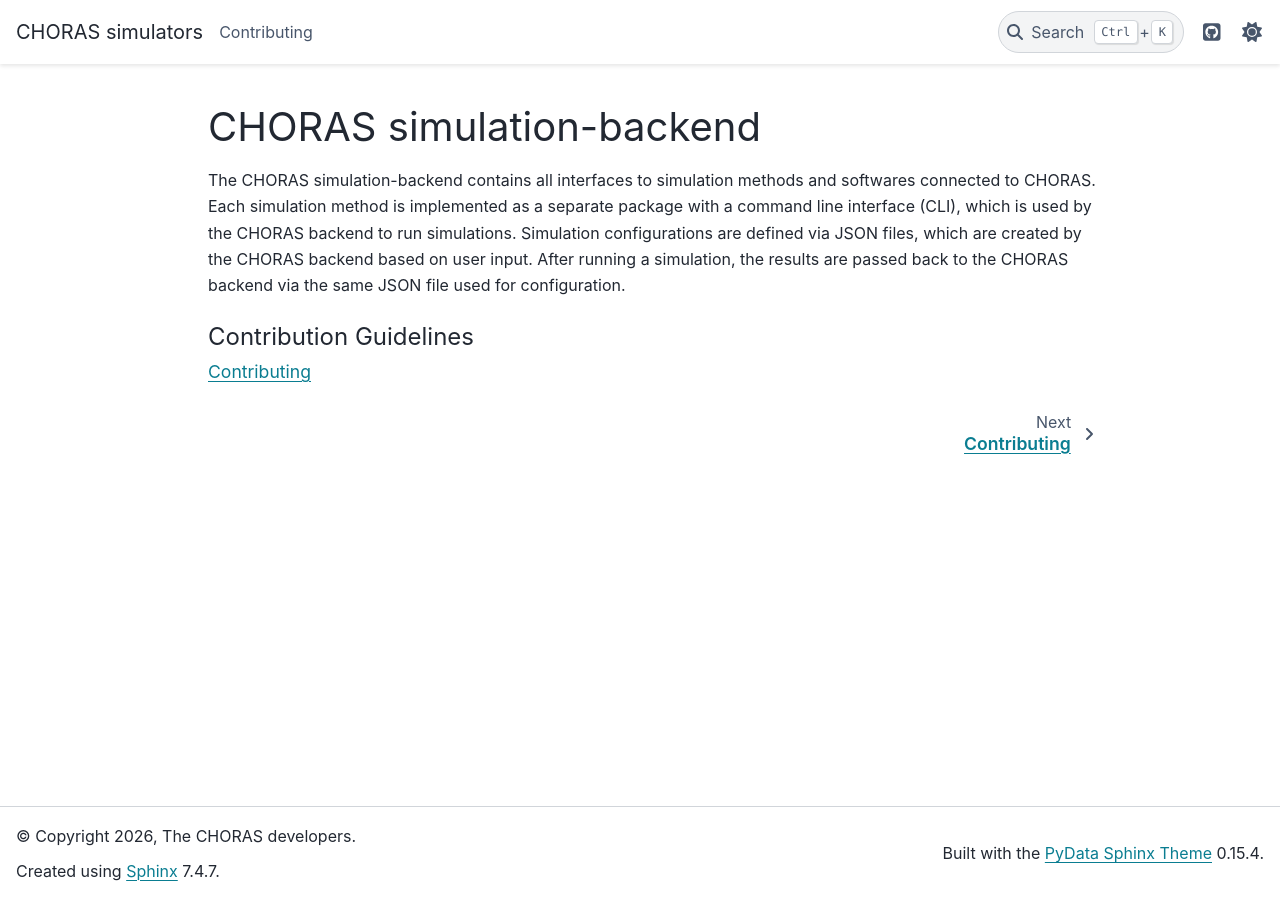
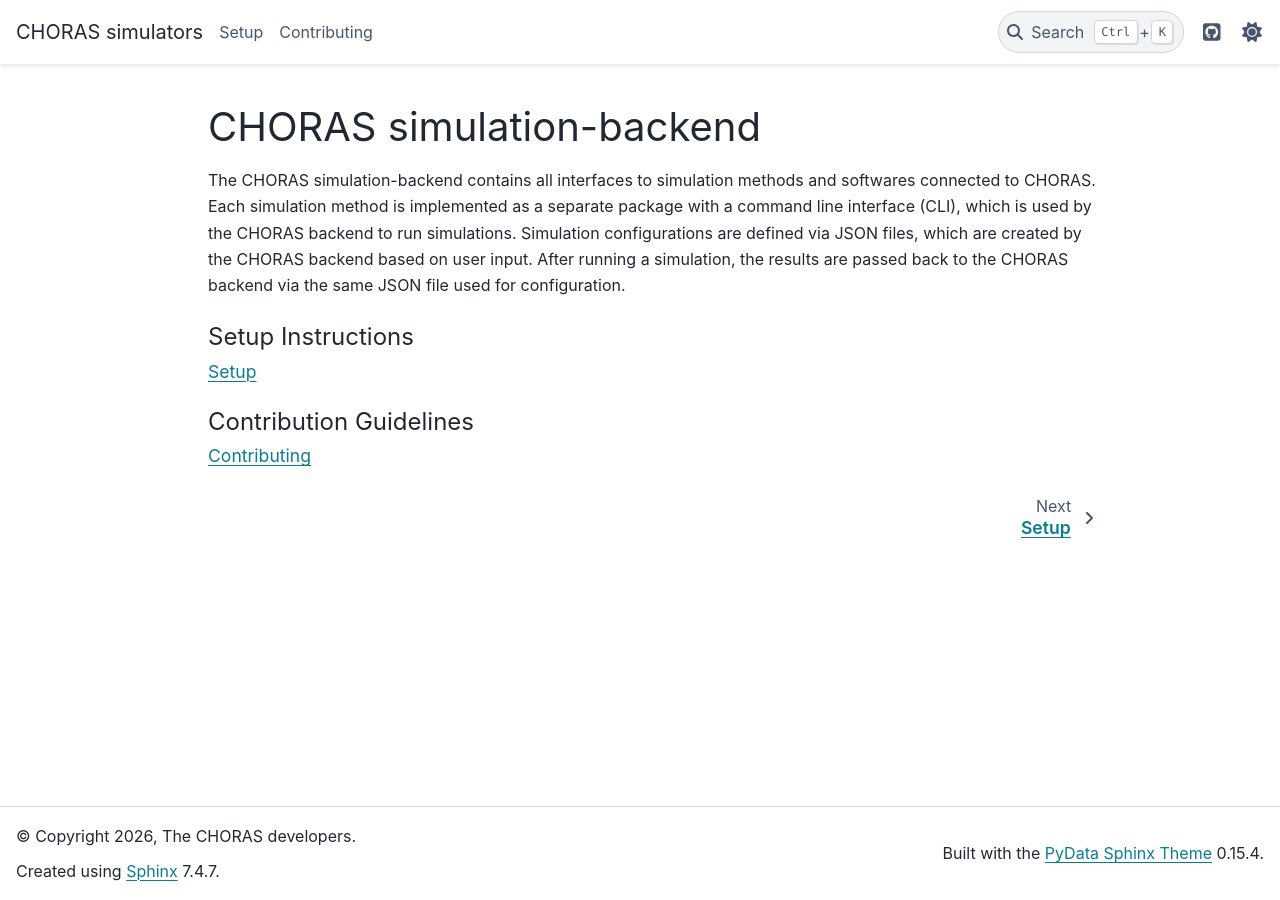
Before and after one commit to Matteo-Scerbo/simulation-backend, a Sphinx documentation site: the page built from docs/source/index.rst, in a window 1280 px wide. Built offline with Sphinx 7.4.7 and the PyData theme 0.15.4, drawn with Linux system fonts in a browser that asks for light colours; pages that are not in the unit, such as notebooks, are missing from menus.

Commit message:
Add setup instructions for users

```diff
--- a/docs/source/index.rst
+++ b/docs/source/index.rst
@@ -6,6 +6,12 @@ Each simulation method is implemented as a separate package with a command line
 the CHORAS backend to run simulations. Simulation configurations are defined via JSON files, which are created
 by the CHORAS backend based on user input. After running a simulation, the results are passed back to the CHORAS backend
 via the same JSON file used for configuration.
+
+.. toctree::
+   :maxdepth: 1
+   :caption: Setup Instructions
+
+   includes/setup.rst
 
 .. toctree::
    :maxdepth: 1
```
